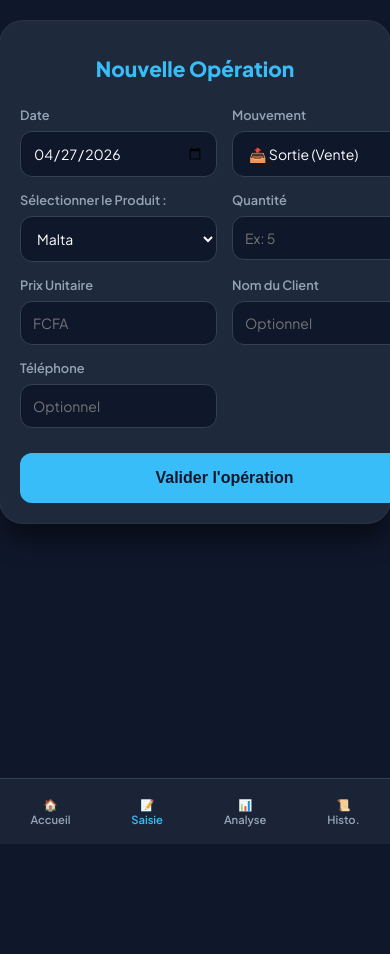
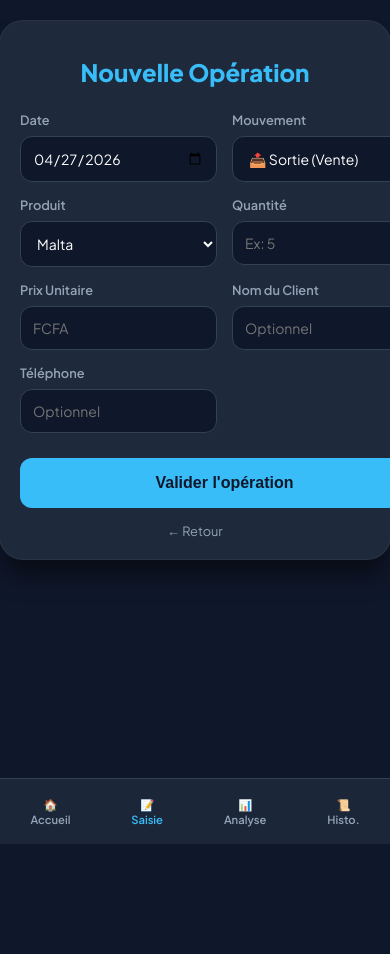
Before and after one commit to tchiov4-cloud/TCHIO_TCHOUALA_VALDO_24G2618-StocckMaster, a Flask app: page /form in a window 390 px wide; the page is wider, and only the part inside the window is pictured. Before the commit the page ends 844 px from the top of that part, so only its background shows below. Run offline with Flask 3, Linux system fonts and the light colour scheme.

Commit message:
Update form.html

```diff
--- a/templates/form.html
+++ b/templates/form.html
@@ -14,7 +14,7 @@
             --text-dim: #94a3b8;
             --input-bg: #0f172a;
             --border: #334155;
-            --nav-bg: rgba(30, 41, 59, 0.8);
+            --nav-bg: rgba(30, 41, 59, 0.9);
         }
 
         body {
@@ -24,10 +24,9 @@
             margin: 0;
             display: flex;
             justify-content: center;
-            align-items: flex-start; /* Changé pour mobile */
+            align-items: center;
             min-height: 100vh;
             padding: 20px;
-            padding-bottom: 80px; /* Espace pour la barre de nav mobile */
         }
 
         .card {
@@ -54,14 +53,8 @@
             gap: 15px;
         }
 
-        .form-group {
-            display: flex;
-            flex-direction: column;
-            gap: 8px;
-        }
-
+        .form-group { display: flex; flex-direction: column; gap: 8px; }
         .full-width { grid-column: span 2; }
-
         label { color: var(--text-dim); font-size: 0.8rem; font-weight: 600; }
 
         input, select {
@@ -90,7 +83,7 @@
             margin-top: 10px;
         }
 
-        /* BARRE DE NAVIGATION MOBILE */
+        /* --- NAVIGATION MOBILE (PAR DÉFAUT CACHÉE) --- */
         .bottom-nav {
             position: fixed;
             bottom: 0;
@@ -99,7 +92,7 @@
             height: 65px;
             background: var(--nav-bg);
             backdrop-filter: blur(10px);
-            display: flex;
+            display: none; /* CACHÉ SUR PC */
             justify-content: space-around;
             align-items: center;
             border-top: 1px solid var(--border);
@@ -115,17 +108,24 @@
             color: var(--text-dim);
             font-size: 0.7rem;
             font-weight: 600;
-            transition: 0.3s;
         }
 
-        .nav-item i { font-size: 1.2rem; margin-bottom: 4px; }
         .nav-item.active { color: var(--accent); }
 
-        @media (max-width: 480px) {
+        /* --- RÉGLAGES POUR MOBILE --- */
+        @media (max-width: 768px) {
+            body {
+                align-items: flex-start;
+                padding-bottom: 90px; /* Espace pour la barre de nav */
+            }
+
+            .bottom-nav {
+                display: flex; /* S'affiche sur mobile */
+            }
+
             .form-grid { grid-template-columns: 1fr; }
             .full-width { grid-column: span 1; }
             .card { padding: 20px; }
-            h1 { font-size: 1.3rem; }
         }
     </style>
 </head>
@@ -149,7 +149,7 @@
         </div>
 
         <div class="form-group full-width">
-            <label>Sélectionner le Produit :</label>
+            <label>Produit</label>
             <select name="produit" required>
                 <option value="Malta">Malta</option>
                 <option value="Isembeck">Isembeck</option>
@@ -188,24 +188,23 @@
 
         <button type="submit" class="btn-submit">Valider l'opération</button>
     </form>
+
+    <style>@media (max-width: 768px) { .pc-back { display: none; } }</style>
+    <a href="/dashboard" class="pc-back" style="display: block; text-align: center; margin-top: 15px; color: var(--text-dim); text-decoration: none; font-size: 0.8rem;">← Retour</a>
 </div>
 
 <nav class="bottom-nav">
     <a href="/dashboard" class="nav-item">
-        <span>🏠</span>
-        <span>Accueil</span>
+        <span>🏠</span><span>Accueil</span>
     </a>
     <a href="/form" class="nav-item active">
-        <span>📝</span>
-        <span>Saisie</span>
+        <span>📝</span><span>Saisie</span>
     </a>
     <a href="/analyse" class="nav-item">
-        <span>📊</span>
-        <span>Analyse</span>
+        <span>📊</span><span>Analyse</span>
     </a>
     <a href="/affichage" class="nav-item">
-        <span>📜</span>
-        <span>Histo.</span>
+        <span>📜</span><span>Histo.</span>
     </a>
 </nav>
 
```
